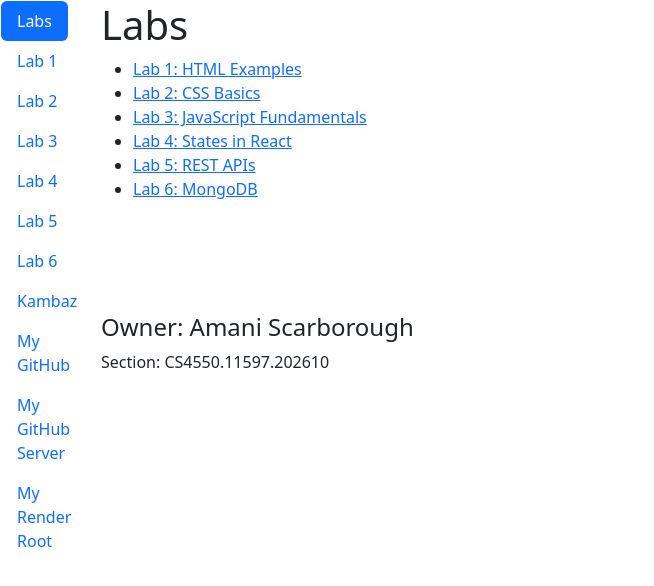
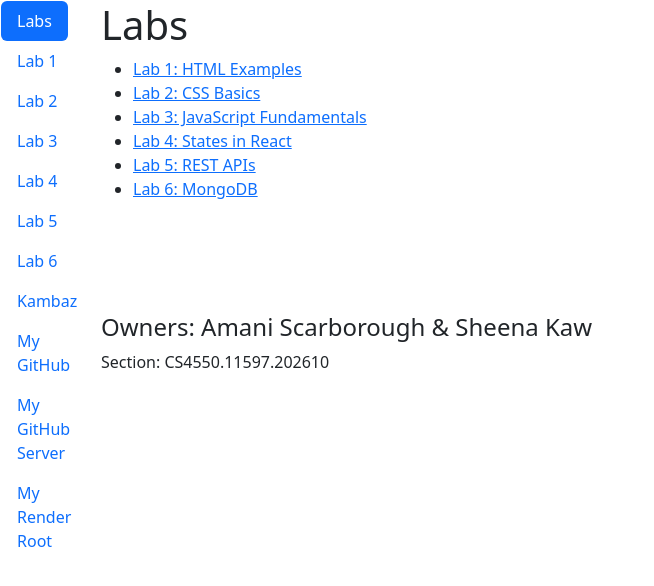
Before and after one commit to sheena-kaw/kambaz-quizzes, a Next.js app: page /Labs in a window 1280 px wide. Shown: the top 586 px of the page, without its empty margins (0-654 px from the left). Built offline with nearby package versions, Linux system fonts and the light colour scheme.

Commit message:
update landing info

```diff
--- a/app/(Kambaz)/Navigation.tsx
+++ b/app/(Kambaz)/Navigation.tsx
@@ -14,7 +14,7 @@ export default function KambazNavigation() {
     { label: "Courses", path: "/Dashboard", icon: LiaBookSolid },
     { label: "Calendar", path: "/Calendar", icon: IoCalendarOutline },
     { label: "Inbox", path: "/Inbox", icon: FaInbox },
-    { label: "Labs", path: "/Labs", icon: LiaCogSolid },
+    { label: "Landing", path: "/Labs", icon: LiaCogSolid },
   ];
   return (
     <ListGroup
--- a/app/Labs/TOC.tsx
+++ b/app/Labs/TOC.tsx
@@ -40,11 +40,11 @@ export default function TOC() {
        <NavLink href="/" as={Link}>Kambaz</NavLink>
      </NavItem>
      <NavItem>
-       <NavLink href="https://github.com/ScarlettBlaize/kambaz-next-js">My GitHub</NavLink>
+       <NavLink href="https://github.com/sheena-kaw/kambaz-quizzes">My GitHub</NavLink>
      </NavItem>
 
      <NavItem>
-       <NavLink href="https://github.com/ScarlettBlaize/kambaz-node-server-app">My GitHub Server</NavLink>
+       <NavLink href="https://github.com/sheena-kaw/kambaz-quizzes-node-server-app">My GitHub Server</NavLink>
      </NavItem>
 
      <NavItem>
--- a/app/Labs/page.tsx
+++ b/app/Labs/page.tsx
@@ -33,7 +33,7 @@ export default function Labs() {
      <br/>
      <br/>
      <br/>
-     <h4>Owner: Amani Scarborough</h4>
+     <h4>Owners: Amani Scarborough & Sheena Kaw</h4>
      <p>Section: CS4550.11597.202610</p>
    </div>
 );}
```
